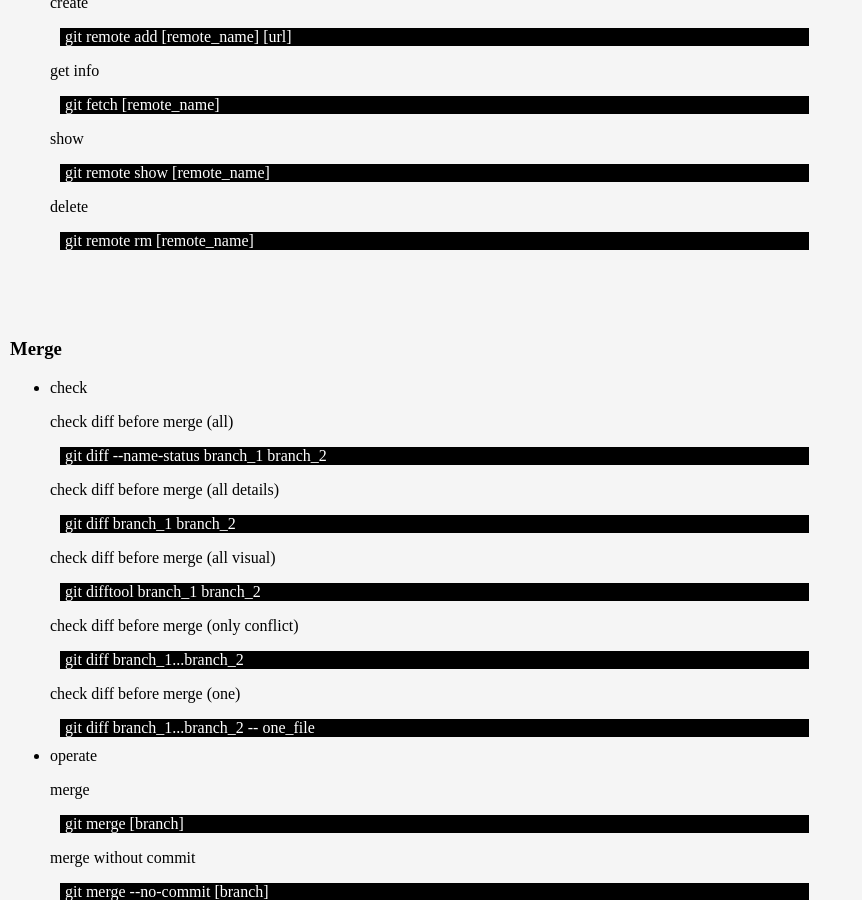
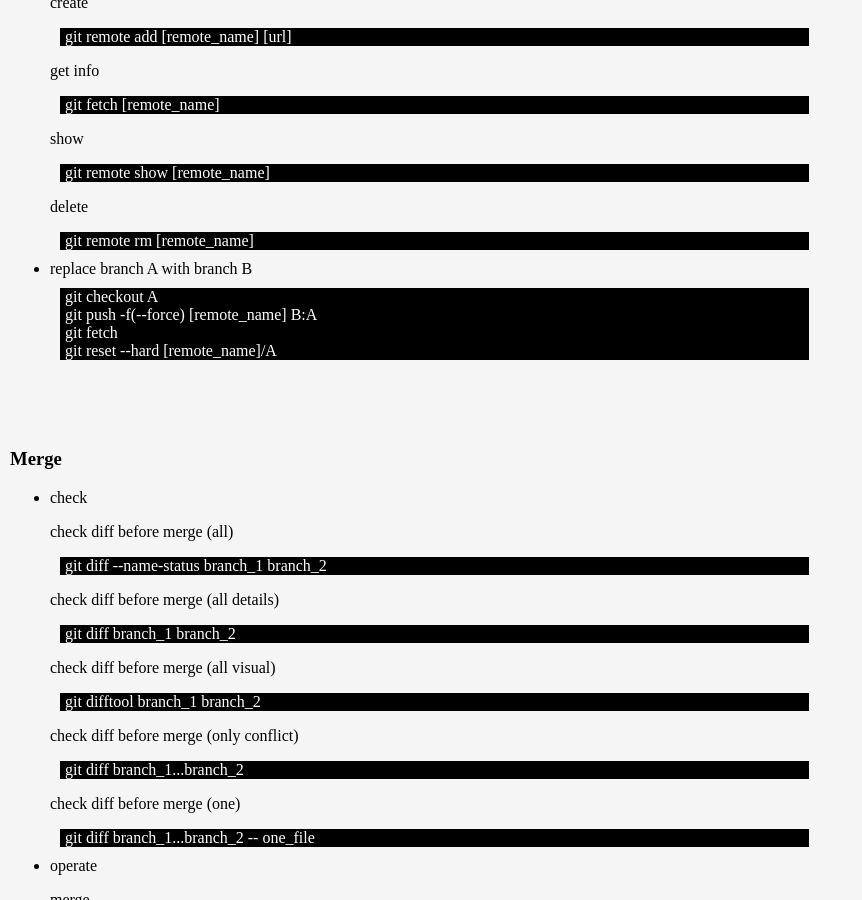
Before and after one commit to czarsir/sir, a Jekyll site: the page built from _posts/tool/2017-12-20-git.html, in a window 1280 px wide and 900 px high, scrolled down 2320 px. Shown: the whole window, without its empty margins (0-862 px from the left). Built offline with Jekyll 4.4.1, drawn with Linux system fonts in a browser that asks for light colours.

Commit message:
[git] update

```diff
--- a/_posts/tool/2017-12-20-git.html
+++ b/_posts/tool/2017-12-20-git.html
@@ -95,6 +95,11 @@ li {
 <div class="cmd">git remote show [remote_name]</div>
 <p>delete</p>
 <div class="cmd">git remote rm [remote_name]</div>
+<li>replace branch A with branch B</li>
+<div class="cmd">git checkout A</div>
+<div class="cmd">git push -f(--force) [remote_name] B:A</div>
+<div class="cmd">git fetch</div>
+<div class="cmd">git reset --hard [remote_name]/A</div>
 </ul>
 
 <br><br><br>
```
